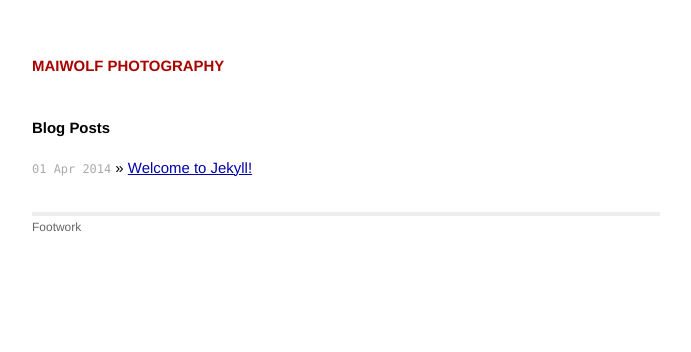
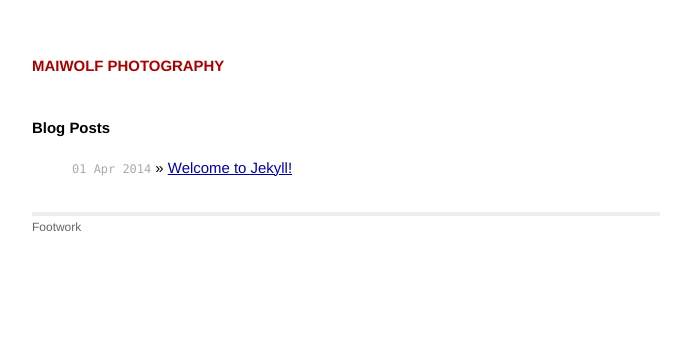
Before and after one commit to snrbrnjna/jekyll_gallery_generator, a Jekyll site: the page built from index.html, in a window 1280 px wide. Shown: the top 352 px of the page, without its empty margins (294-985 px from the left). Built offline with Jekyll 4.4.1, drawn with Linux system fonts in a browser that asks for light colours; nearby versions of some CDN libraries; library files that are not in the unit come from our copies; Markdown is read by kramdown in place of the engine named in the settings.

Commit message:
fix(style): padding reset (jekyll default) not for ul, ol

```diff
--- a/css/main.css
+++ b/css/main.css
@@ -28,6 +28,8 @@ p { margin: 1em 0; }
 a         { color: #00a; }
 a:hover   { color: #000; }
 a:visited { color: #a0a; }
+
+ul, ol { padding-left: 40px; }
 
 /*****************************************************************************/
 /*
```
